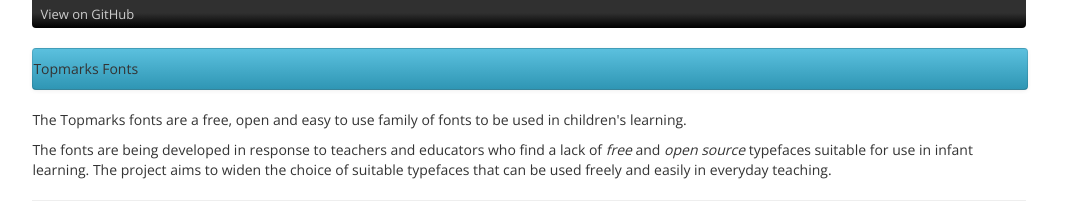
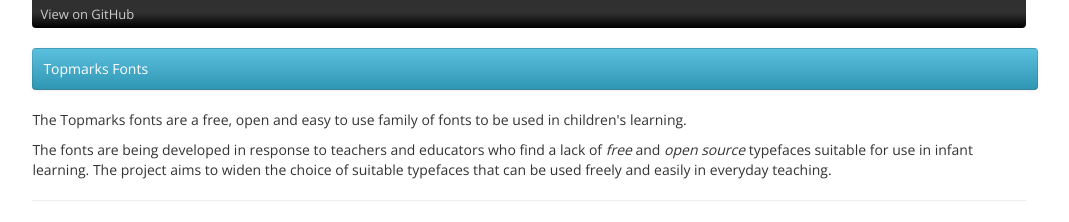
Before and after one commit to vernnobile/topmarks, a Jekyll site: the page built from index.html, in a window 1280 px wide. Shown: the top 222 px of the page, without its empty margins (111-1180 px from the left). Built offline with Jekyll 4.4.1, drawn with Linux system fonts in a browser that asks for light colours; some web fonts are replaced.

Commit message:
Update header-masthead.html

```diff
--- a/_includes/header-masthead.html
+++ b/_includes/header-masthead.html
@@ -2,6 +2,6 @@
       <div id="topnavbar"> <a id="forkme_banner" href="https://github.com/vernnobile/topmarks">View on GitHub</a></div>
       <!-- MAIN PAGE -->
 <!-- header -->
-        <div class="navbar navbar-static-cont-width navbar-teal">Topmarks
+        <div class="navTitle navbar navbar-static-cont-width navbar-teal">Topmarks
           Fonts </div>
         <!-- end header -->
```
